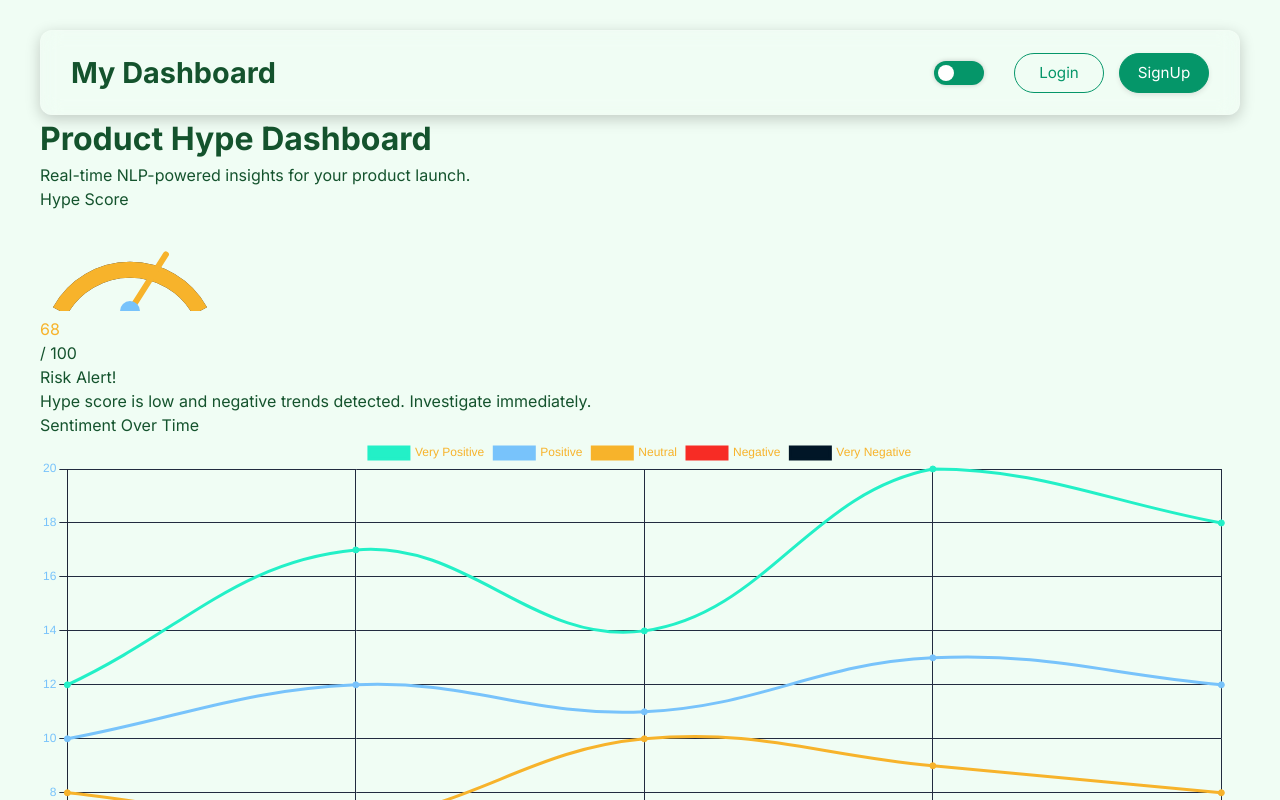
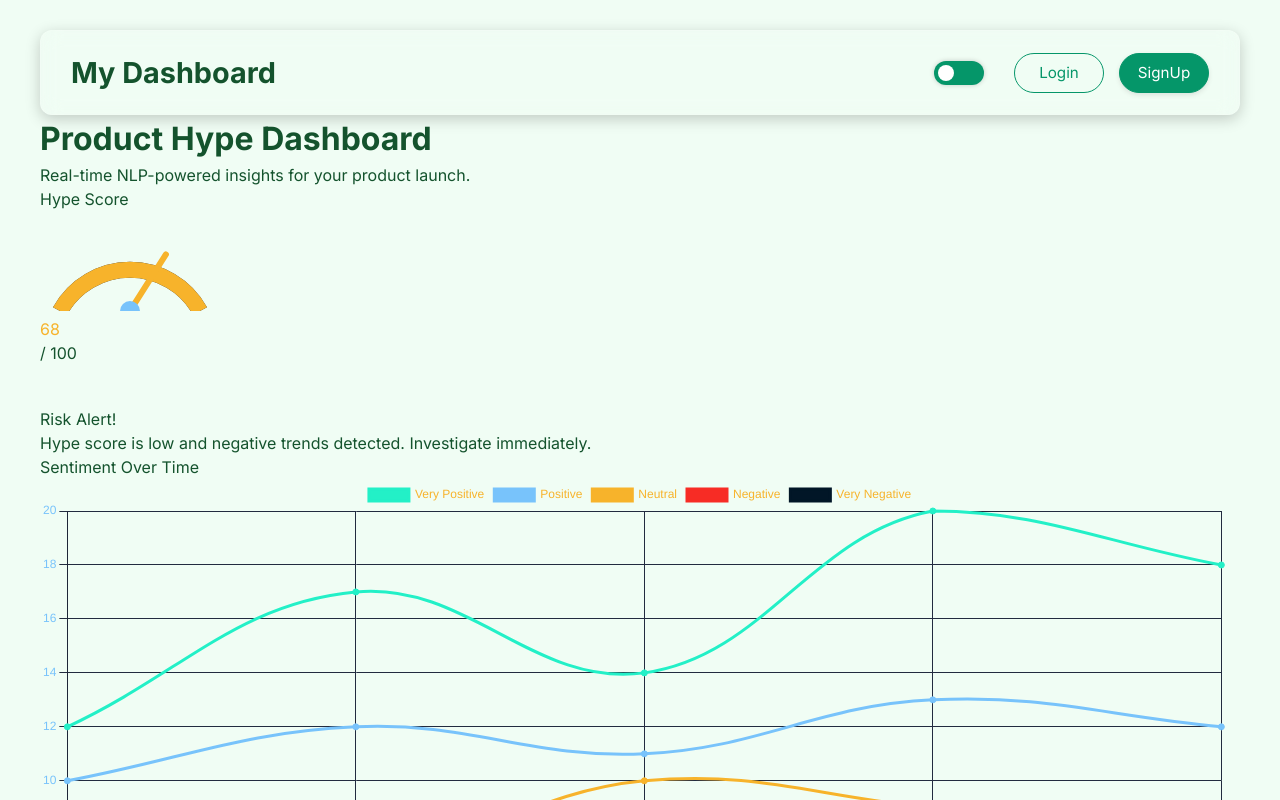
Before and after one commit to SagnikKK1/Sparkathon, a React (Vite) app in the folder frontend/: page / in a window 1280 px wide. Shown: the top 800 px of the page. Built offline with nearby package versions, Linux system fonts and the light colour scheme.

Commit message:
Updated Hypescore to match the card style

```diff
--- a/frontend/src/components/HypeScoreGauge.tsx
+++ b/frontend/src/components/HypeScoreGauge.tsx
@@ -1,4 +1,4 @@
-import React from "react";
+import DashboardCard from "./DashboardCard";
 
 interface HypeScoreGaugeProps {
   score?: number; // 0 to 100
@@ -16,7 +16,10 @@ export default function HypeScoreGauge({ score = 68 }: HypeScoreGaugeProps) {
   const angle = (clamped / 100) * 180;
 
   return (
-    <div className="bg-background rounded-xl shadow p-6 flex flex-col items-center border border-blue">
+    <DashboardCard
+      className="flex flex-col items-center justify-center"
+      style={{ aspectRatio: "4/3", height: "220px", minWidth: 0 }}
+    >
       <div className="text-yellowish text-lg font-semibold mb-2">Hype Score</div>
       <svg width="180" height="100" viewBox="0 0 180 100">
         <path
@@ -46,6 +49,6 @@ export default function HypeScoreGauge({ score = 68 }: HypeScoreGaugeProps) {
         {clamped}
       </div>
       <div className="text-xs text-blue">/ 100</div>
-    </div>
+    </DashboardCard>
   );
 }
```
